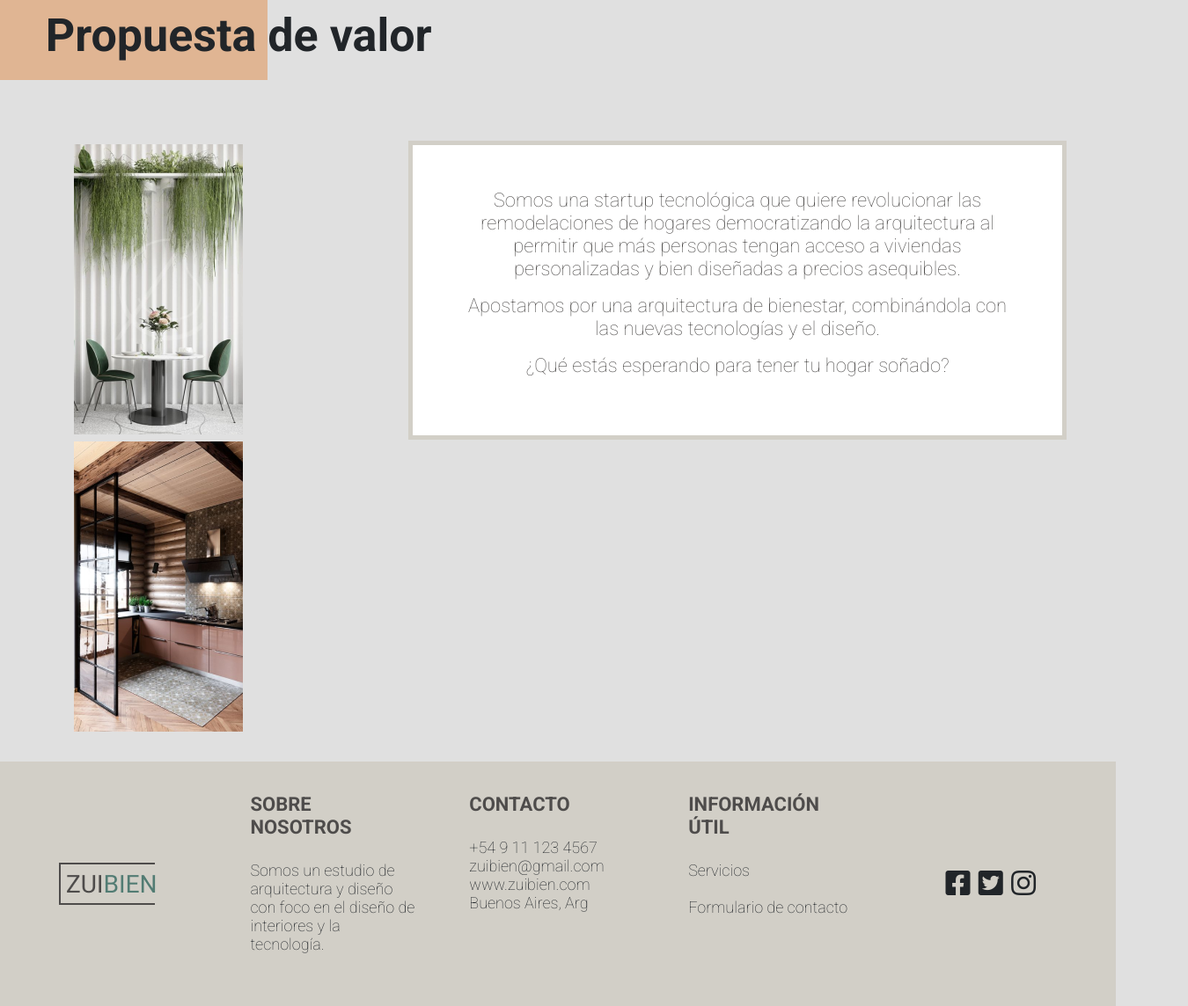
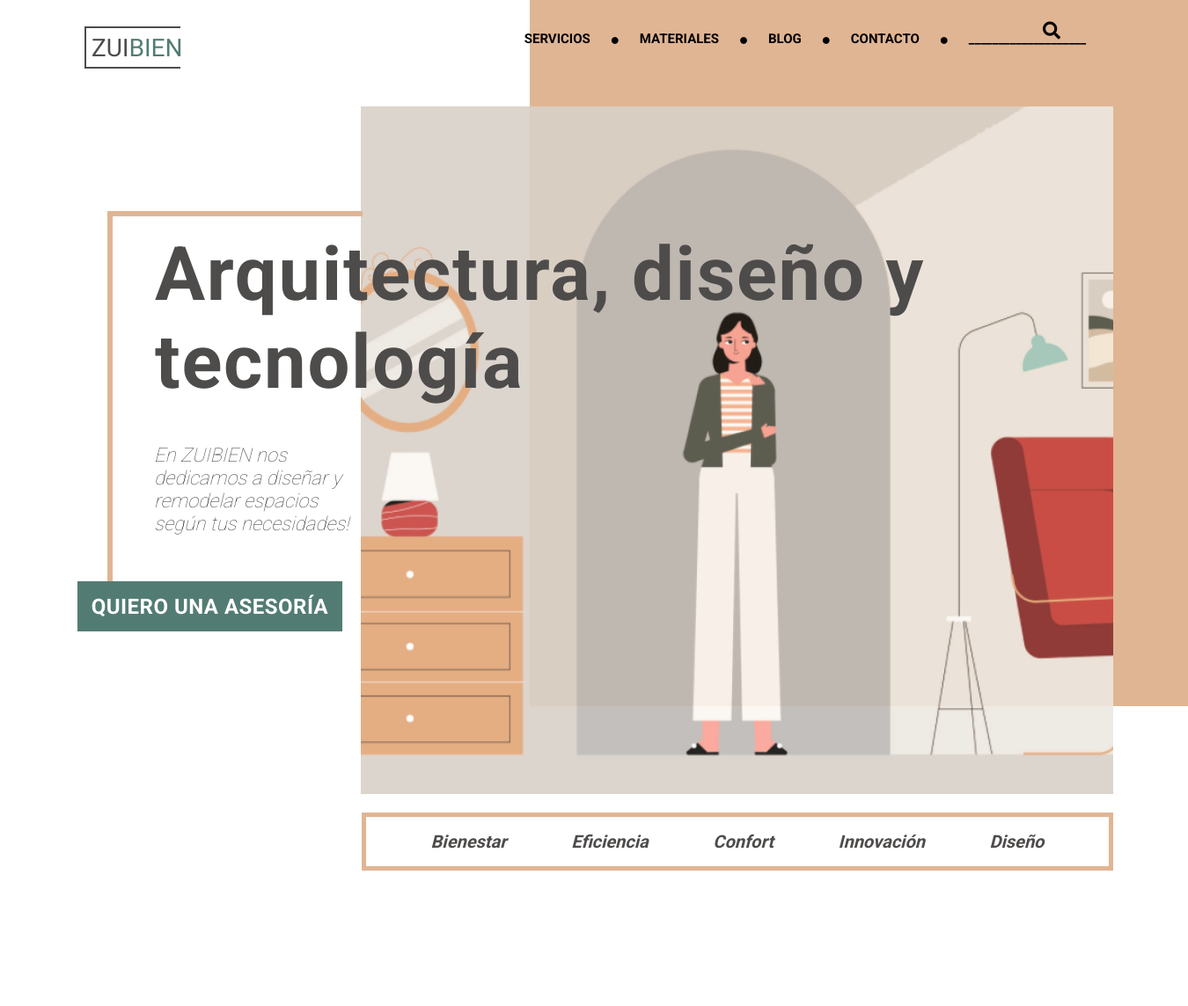
Before and after one commit to PedroAlejandroZanin/ProyectoZUIBIEN, a plain HTML site: page index.html in a window 1280 px wide. Shown: the whole page at 88% size, 1350 px wide, since content can reach past the window. After the commit the page ends 990 px from the top, so only its background shows below. Drawn offline with nearby package versions, Linux system fonts and the light colour scheme.

Commit message:
creando css

```diff
--- a/css/style.css
+++ b/css/style.css
@@ -1,13 +1,180 @@
 * {
-  box-sizing: border-box;
-  margin: 0;
+  box-sizing: border-box !important;
+  margin: 0px 0px !important;
+  padding: 0px 0px !important;
 }
 
 body {
-  background-color: #e0e0e0;
+  background-color: #ffffff;
+  overflow-x: hidden !important;
 }
 
-footer p {
+.inicio {
+  position: relative;
+}
+
+.menu {
+  display: flex;
+  justify-content: space-evenly !important;
+  margin-left: 550px !important;
+}
+
+.menu ul li {
+  display: inline-block;
+  justify-content: end !important;
+  margin: 0 20px !important;
+  margin-top: 35px !important;
+  font-family: "Roboto", sans-serif;
+  font-style: normal;
+  font-weight: bold;
+  font-size: 15px !important;
+  line-height: 19px !important;
+  z-index: 20;
+}
+
+.menu i {
+  font-size: 8px;
+  align-items: center;
+}
+
+.lupa {
+  font-size: 20px !important;
+  position: absolute;
+  right: 75px;
+  top: 25px;
+}
+
+h1 {
+  position: absolute;
+  width: 936px;
+  height: 212px;
+  left: 176px;
+  top: 262px;
+  font-family: "Roboto", sans-serif;
+  font-style: normal;
+  font-weight: bold;
+  font-size: 85px;
+  line-height: 100px;
+  letter-spacing: 0.02em;
+  color: #4e4c4b;
+  z-index: 5;
+}
+
+h2 {
+  position: absolute;
+  width: 236px;
+  height: 167px;
+  left: 175px;
+  top: 505px;
+  font-family: "Roboto", sans-serif;
+  font-style: italic;
+  font-weight: 500;
+  font-size: 22px;
+  line-height: 26px;
+  color: #4e4c4b;
+}
+
+.rectangulo3 {
+  display: flex;
+  justify-content: center;
+  align-items: center !important;
+  position: absolute;
+  width: 301px;
+  height: 57px;
+  left: 88px;
+  top: 661px;
+  background: #527c73;
+}
+
+.rectangulo3 p {
+  font-family: "Roboto", sans-serif;
+  font-style: normal;
+  font-weight: 900;
+  font-size: 24px;
+  line-height: 28px;
+  text-align: center;
+  letter-spacing: 0.02em;
+  color: #ffffff;
+}
+
+.rectangulo4 {
+  position: absolute;
+  width: 748px;
+  height: 803px;
+  left: 602px;
+  top: 0px;
+  background: #e0b593;
+  z-index: -5;
+}
+
+.rectangulo14 {
+  display: flex;
+  justify-content: space-evenly;
+  align-items: center;
+  position: absolute;
+  width: 854px;
+  height: 66px;
+  left: 411px;
+  top: 924px;
+  border: 5px solid #e0b593;
+  box-sizing: border-box;
+}
+
+.rectangulo14 p {
+  display: inline-block !important;
+  font-family: "Roboto", sans-serif;
+  font-style: italic;
+  font-weight: bold;
+  font-size: 20px;
+  line-height: 23px;
+  text-align: center;
+  color: #4e4c4b;
+}
+
+.captura3 {
+  position: absolute;
+  width: 855px;
+  height: 782px;
+  left: 410px;
+  top: 121px;
+  background-image: url("../img/captura-3.png");
+}
+
+.linea13 {
+  position: absolute;
+  width: 290px;
+  height: 0px;
+  left: 122px;
+  top: 240px;
+  border: 3px solid #e0b593;
+  transform: rotate(180deg);
+}
+
+.linea14 {
+  position: absolute;
+  width: 416px;
+  height: 0px;
+  left: -83px;
+  top: 450px;
+  border: 3px solid #e0b593;
+  transform: rotate(90deg);
+}
+
+.rectangulo59 {
+  position: absolute;
+  width: 118px;
+  height: 39px;
+  left: 96px;
+  top: 30px;
+}
+
+hr {
+  width: 100%;
+  font-size: 5px !important;
+  border: 1px solid #000000 !important;
+}
+
+/* footer p {
   font-family: "Roboto", sans-serif;
   font-style: normal;
   font-weight: normal;
@@ -24,6 +191,7 @@ h1 {
   font-size: 52px;
   line-height: 61px;
   margin: 9.5px 0;
+  z-index: 2;
 }
 
 h3 {
@@ -47,6 +215,11 @@ footer div {
   margin: 5.5px 0 !important;
 }
 
+footer p {
+  margin: 15px 0 !important;
+  line-height: 25px !important;
+}
+
 .logo {
   margin: auto 0 !important;
 }
@@ -56,15 +229,7 @@ footer div {
 }
 
 .redes i {
-  margin: 0 2.5px;
-}
-
-.seccionPropuesta {
-  padding: 30px;
-}
-
-.seccionPropuesta img {
-  margin: 4.1px;
+  margin: 0 5px !important;
 }
 
 .fotos1 {
@@ -82,7 +247,6 @@ strong {
 .quienesSomos {
   padding: 50px !important;
   margin-top: 50px;
-  margin-right: 50px;
   width: 748px;
   height: 340px;
   background: #ffffff;
@@ -94,8 +258,97 @@ strong {
   font-style: normal;
   font-weight: 500;
   font-size: 22px;
-  line-height: 26px;
+  line-height: 26px !important;
   text-align: center;
   color: #4e4c4b;
   text-align: center;
 }
+
+.seccionPropuesta {
+  position: relative;
+  margin: 25px 20px !important;
+}
+
+.seccionPropuesta img {
+  margin: 0 5px !important;
+}
+
+.linea35 {
+  position: absolute;
+  margin-top: 275px !important;
+  width: 85px;
+  height: 0px;
+  right: 0px;
+  top: 0px;
+  border: 5px solid #e0b593;
+  transform: rotate(180deg);
+}
+
+.linea40 {
+  position: absolute;
+  width: 825px;
+  height: 0px;
+  right: 0;
+  top: 25px;
+  border: 5px solid #e0b593;
+  transform: rotate(180deg);
+  z-index: -1 !important;
+}
+
+.propuestaDeValor {
+  position: relative;
+  margin: 50px 0 !important;
+}
+
+.testimonios {
+  position: relative;
+  margin: 50px 0 !important;
+}
+
+.linea59 {
+  position: absolute;
+  width: 950px;
+  height: 0px;
+  right: 0px;
+  top: 25px;
+  border: 5px solid #e0b593;
+  transform: rotate(-180deg);
+}
+
+.seccionTestimonios {
+  position: relative !important;
+  margin: 150px 0 !important;
+}
+
+.box1 {
+  position: absolute;
+  width: 405px;
+  height: 154px;
+  left: 90px;
+  top: 0px;
+  background: #ffffff;
+  border: 5px solid #d2cfc7;
+  box-sizing: border-box;
+}
+
+.box2 {
+  position: absolute;
+  width: 404px;
+  height: 154px;
+  left: 946px;
+  top: 0px;
+  background: #ffffff;
+  border: 5px solid #d2cfc7;
+  box-sizing: border-box;
+}
+
+.box3 {
+  position: absolute;
+  width: 405px;
+  height: 154px;
+  left: 518px;
+  top: 0px;
+  background: #ffffff;
+  border: 5px solid #d2cfc7;
+  box-sizing: border-box;
+} */
--- a/index.html
+++ b/index.html
@@ -29,12 +29,12 @@
     />
 
     <!--Bootstrap-->
-    <link
+    <!-- <link
       href="https://cdn.jsdelivr.net/npm/bootstrap@5.0.1/dist/css/bootstrap.min.css"
       rel="stylesheet"
       integrity="sha384-+0n0xVW2eSR5OomGNYDnhzAbDsOXxcvSN1TPprVMTNDbiYZCxYbOOl7+AMvyTG2x"
       crossorigin="anonymous"
-    />
+    /> -->
 
     <!--Bootstrap-->
 
@@ -43,71 +43,55 @@
     <title>Proyecto ZUIBIEN</title>
   </head>
   <body>
-    <!--PROPUESTA DE VALOR-->
 
 
-    <h1><strong>&nbsp; &nbsp; Propuesta </strong>de valor</h1>
+    <section class="inicio">
+      <div class="rectangulo59">
+        <img src="img/logo.png" alt="">
+      </div>
 
-    <section class="row seccionPropuesta">
+      <div class="menu">
+        <ul>
+          <li>SERVICIOS</li>
+          <i class="fas fa-circle"></i>
+          <li>MATERIALES</li>
+          <i class="fas fa-circle"></i>
+          <li>BLOG</li>
+          <i class="fas fa-circle"></i>
+          <li>CONTACTO</li>
+          <i class="fas fa-circle"></i>
+          <li>____________________</li>
+          <i class="fas fa-search lupa"></i>
+        </ul>
+      </div>
 
 
-      <div class="col fotos1">
-        <img src="img/foto1.png" alt="" />
-        <img src="img/foto2.png" alt="" />
+
+
+      <div class="rectangulo4"></div>
+
+      <h1>Arquitectura, diseño y tecnología</h1>
+
+      <h2>En ZUIBIEN nos dedicamos a diseñar y remodelar espacios según tus necesidades!</h2>
+
+      <div class="captura3"></div>
+
+      <div class="linea13"></div>
+
+      <div class="linea14"></div>
+
+      <div class="rectangulo3">
+        <p>QUIERO UNA ASESORÍA</p>
       </div>
-
-      <div class="col-lg-4 quienesSomos">
-        <p>
-          Somos una startup tecnológica que quiere revolucionar las
-          remodelaciones de hogares democratizando la arquitectura al permitir
-          que más personas tengan acceso a viviendas personalizadas y bien
-          diseñadas a precios asequibles.
-        </p>
-
-        <p>
-          Apostamos por una arquitectura de bienestar, combinándola con las
-          nuevas tecnologías y el diseño.
-        </p>
-
-        <p>¿Qué estás esperando para tener tu hogar soñado?</p>
+      <div class="rectangulo14">
+        <p>Bienestar</p>
+        <p>Eficiencia</p>
+        <p>Confort</p>
+        <p>Innovación</p>
+        <p>Diseño</p>
       </div>
-
     </section>
 
-    <!--FOOTER-->
-    <footer class="row">
-      <div class="col-md-6 col-sm-12 col-lg-2 logo">
-        <img src="img/logo.png" alt="" />
-      </div>
-      <div class="col-md-6 col-sm-12 col-lg-2">
-        <h3>SOBRE NOSOTROS</h3>
-        <p>
-          Somos un estudio de arquitectura y diseño con foco en el diseño de
-          interiores y la tecnología.
-        </p>
-      </div>
-      <div class="col-md-6 col-sm-12 col-lg-2">
-        <h3>CONTACTO</h3>
-        <p>
-          +54 9 11 123 4567 <br />
-          zuibien@gmail.com <br />
-          www.zuibien.com <br />
-          Buenos Aires, Arg <br />
-        </p>
-      </div>
-      <div class="col-md-6 col-sm-12 col-lg-2">
-        <h3>INFORMACIÓN ÚTIL</h3>
-        <p>
-          Servicios <br />
-          <br />
-          Formulario de contacto
-        </p>
-      </div>
-      <div class="col-md-6 col-sm-12 col-lg-2 redes text-center">
-        <i class="fab fa-2x fa-facebook-square"></i>
-        <i class="fab fa-2x fa-twitter-square"></i>
-        <i class="fab fa-2x fa-instagram"></i>
-      </div>
-    </footer>
+
   </body>
 </html>
```
Also changed, not shown: img/captura-3.png (added).
